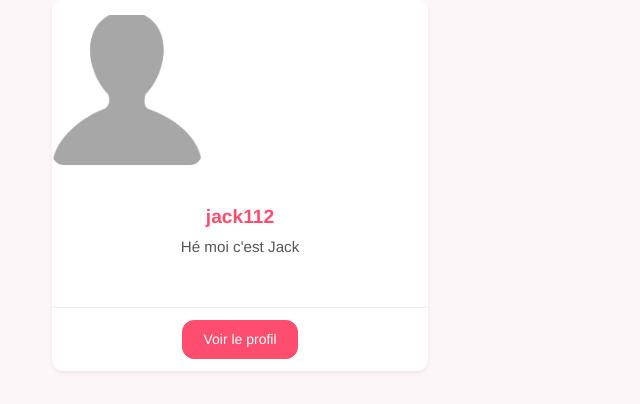
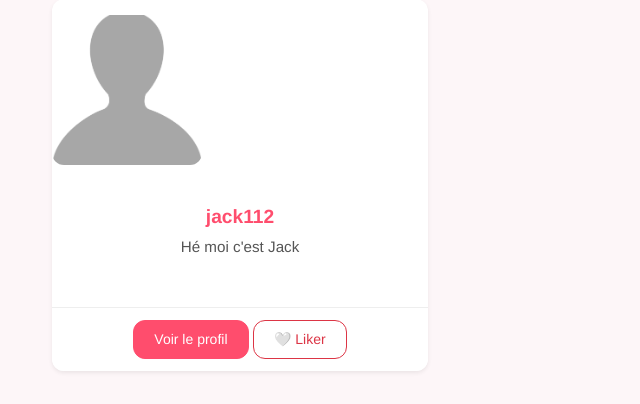
Before and after one commit to samyachd/simplove, a Django app: page /profiles/list/ in a window 1280 px wide. Shown: the part 396-800 px from the top of the page, without its empty margins (0-640 px from the left). Run offline with Django 5.2, Linux system fonts and the light colour scheme; a user stored in the database is signed in; data comes from the database, SQL or seed files in the repository; some libraries are stand-ins or nearby versions.

Commit message:
ajout bouton liker profile_list et réparation des liens matches

```diff
--- a/matches/views.py
+++ b/matches/views.py
@@ -48,7 +48,7 @@ def like_user(request, user_id):
         obj.save()
     _ensure_match_state(request.user, target)
     messages.success(request, f"You liked @{target.username}.")
-    return redirect("my_matches")
+    return redirect("matches:my_matches")
 
 
 @login_required
@@ -64,7 +64,7 @@ def pass_user(request, user_id):
         obj.save()
     _ensure_match_state(request.user, target)
     messages.info(request, f"You passed on @{target.username}.")
-    return redirect("browse_profiles")
+    return redirect("matches:browse_profiles")
 
 
 @login_required
@@ -80,7 +80,7 @@ def remove_like(request, user_id):
         obj.save()
     _ensure_match_state(request.user, target)
     messages.warning(request, f"You removed your like for @{target.username}.")
-    return redirect("my_matches")
+    return redirect("matches:my_matches")
 
 
 @login_required
--- a/profiles/templates/profile_list.html
+++ b/profiles/templates/profile_list.html
@@ -40,7 +40,16 @@
                         </div>
                     </div>
                     <div class="card-footer text-center simplove-card-footer">
-                        <a href="{% url 'profiles:detail' profile.id %}" class="btn btn-sm btn-primary simplove-btn-view">Voir le profil</a>
+                        <a href="{% url 'profiles:detail' profile.id %}" class="btn btn-sm btn-primary simplove-btn-view">
+                            Voir le profil
+                        </a>
+
+                        <form action="{% url 'matches:like' profile.user.id %}" method="post" style="display:inline;">
+                            {% csrf_token %}
+                            <button type="submit" class="btn btn-sm btn-outline-danger simplove-btn-view">
+                                🤍 Liker
+                            </button>
+                        </form>
                     </div>
                 </div>
             </div>
```
